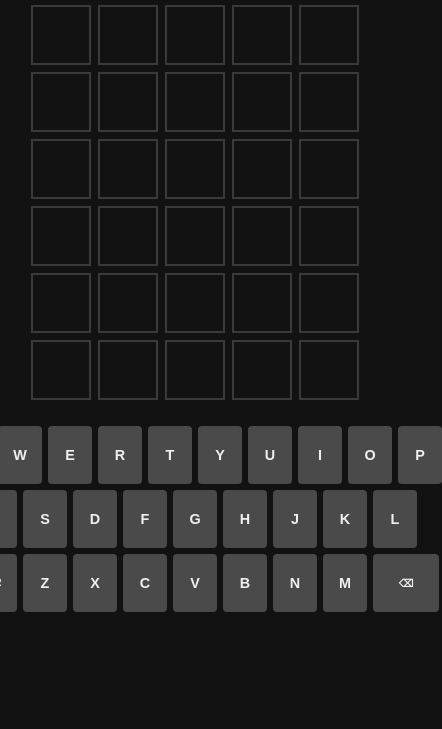
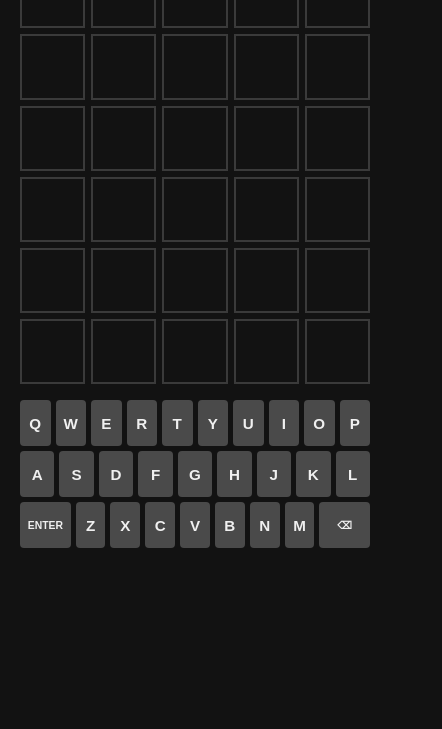
Before and after one commit to ucup1905ak/wordle, a plain HTML site: page index.html in a window 390 px wide. Shown: the part 115-844 px from the top of the page, 442 px wide, since content can reach past the window. Drawn offline with Linux system fonts and the light colour scheme.

Commit message:
style: responsive layout for phone widths

```diff
--- a/styles/style.css
+++ b/styles/style.css
@@ -172,3 +172,35 @@ h1 {
   font-size: 1em;
   cursor: pointer;
 }
+
+/* phones: everything scales with the viewport width */
+@media (max-width: 560px) {
+  body { padding: 12px; }
+
+  h1 { font-size: 1.6em; margin-bottom: 12px; }
+
+  #grid {
+    grid-template-columns: repeat(5, minmax(0, 1fr));
+    width: 100%;
+    max-width: 350px;
+    margin: 12px auto 0;
+    gap: 6px;
+  }
+
+  .tile {
+    width: 100%;
+    height: auto;
+    aspect-ratio: 1 / 1;
+    font-size: 1.5em;
+  }
+
+  #keyboard { width: 100%; gap: 5px; margin-top: 16px; }
+  .krow { width: 100%; gap: 5px; }
+
+  .key { width: auto; flex: 1 1 0; height: 46px; font-size: 0.95em; }
+  .key.wide { flex: 1.7 1 0; }
+
+  #winscreen { padding: 20px; }
+  #winscreen h2 { font-size: 1.7em; }
+  .minicell { width: 15px; height: 15px; }
+}
```
